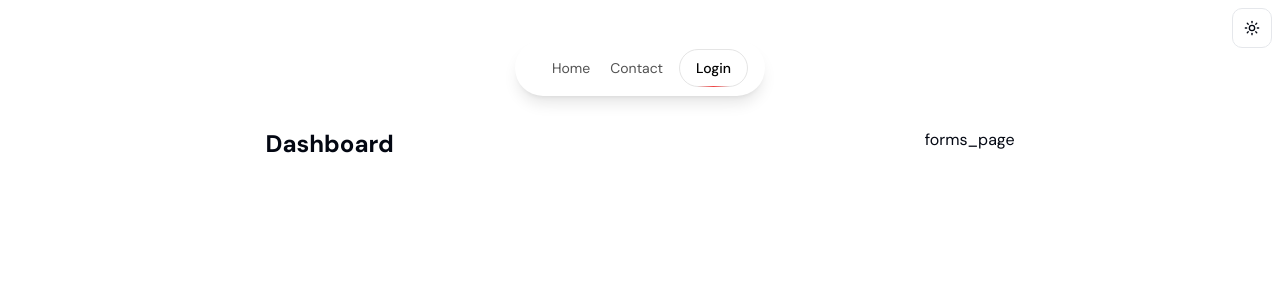
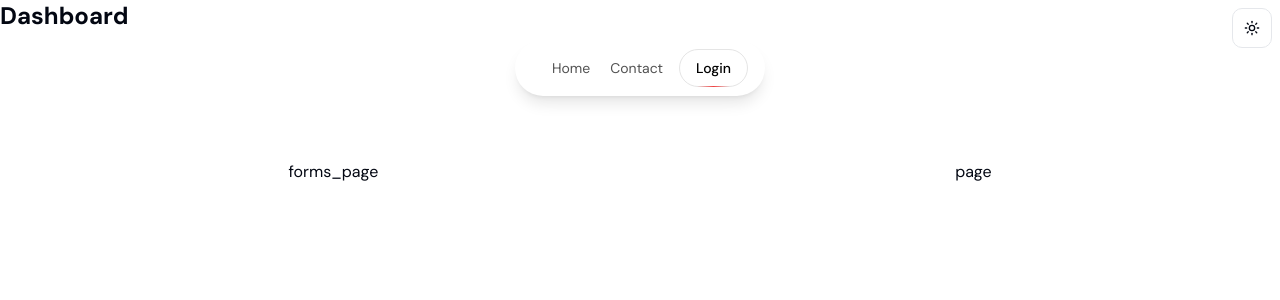
Before and after one commit to Adityaadpandey/Feedback-Management-Sys, a Next.js app in the folder frontend/: page /dashboard in a window 1280 px wide. Shown: the top 300 px of the page. Built offline with nearby package versions, Linux system fonts and the light colour scheme; no server answers.

Commit message:
dashboard basic layout

```diff
--- /dev/null
+++ b/frontend/src/app/(dashboard)/dashboard/@responses/page.tsx
@@ -0,0 +1,9 @@
+import React from 'react'
+
+const page = () => {
+  return (
+    <div>page</div>
+  )
+}
+
+export default page
--- a/frontend/src/app/(dashboard)/dashboard/layout.tsx
+++ b/frontend/src/app/(dashboard)/dashboard/layout.tsx
@@ -3,23 +3,24 @@ import React from 'react';
 
 export default function layout({
     children,
-    forms
+    forms,
+    responses,
 }: Readonly<{
     children: React.ReactNode;
     forms: React.ReactNode;
+    responses: React.ReactNode;
 }>) {
     return (
         <>
+               {children}
             <div className='mt-32 h-fit flex flex-row justify-around'>
-
-                <div>
-                    {children}
-
-                </div>
                 <div>
                     {forms}
                 </div>
+                <div>
+                    {responses}
+                    </div>
             </div>
         </>
-  )
+    )
 }
--- a/frontend/src/app/(dashboard)/dashboard/page.tsx
+++ b/frontend/src/app/(dashboard)/dashboard/page.tsx
@@ -1,13 +1,11 @@
 
 const page = () => {
-  return (
-      <>
+    return (
+        <>
+            <h1 className='text-2xl font-bold'>Dashboard</h1>
+        </>
 
-                <h1 className='text-2xl font-bold'>Dashboard</h1>
-
-      </>
-
-  )
+    )
 }
 
 export default page
```
